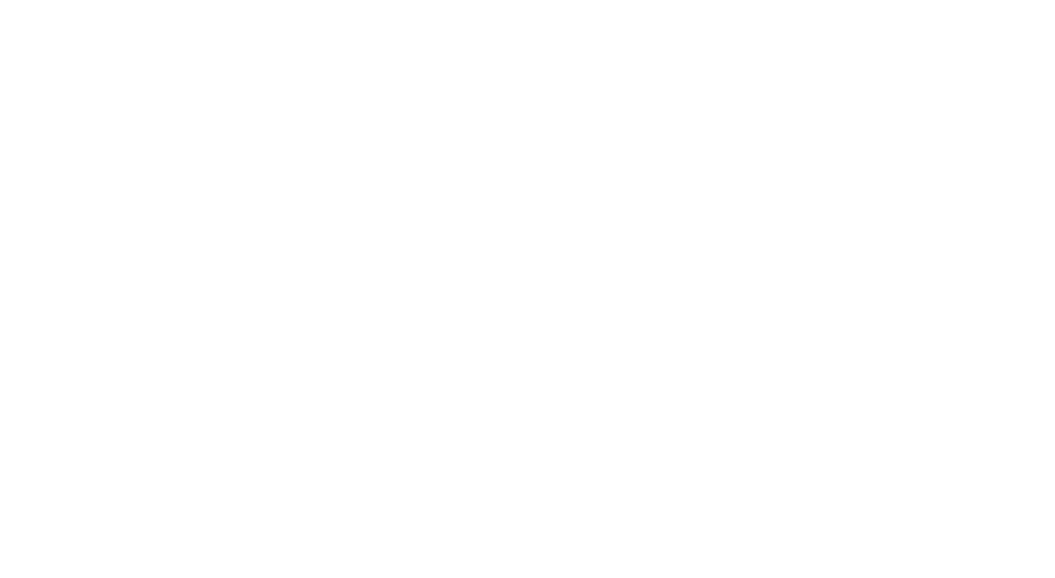
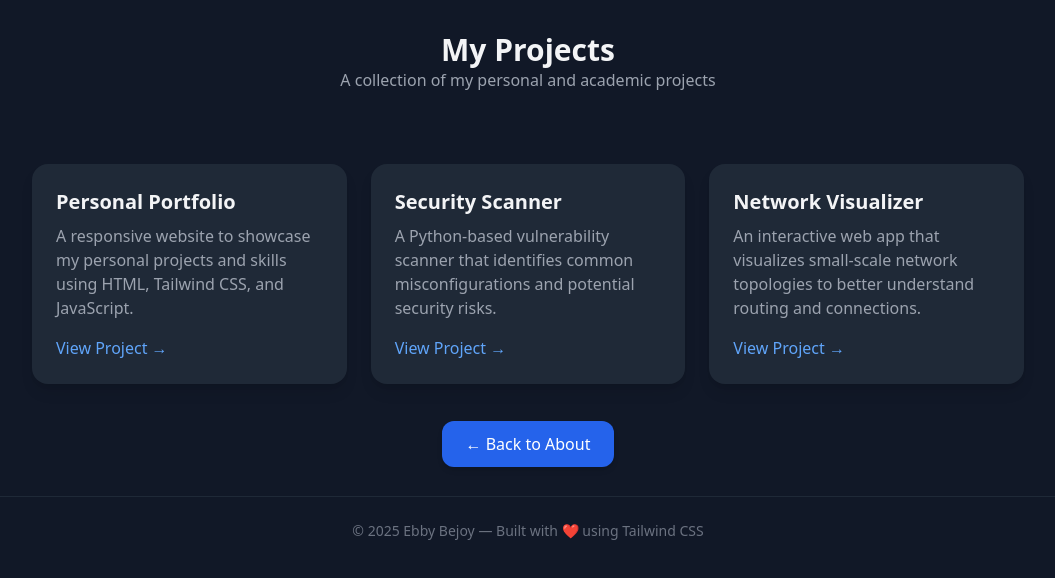
Before and after one commit to EbbyBejoy/ebbybejoy.github.io, a plain HTML site: page projects.html in a window 1280 px wide. Shown: the whole page, without its empty margins (112-1167 px from the left). Drawn offline with nearby package versions, Linux system fonts and the light colour scheme.

Commit message:
Update projects.html

```diff
--- a/projects.html
+++ b/projects.html
@@ -1 +1,59 @@
 <!DOCTYPE html>
+<html lang="en" class="dark">
+<head>
+  <meta charset="UTF-8" />
+  <meta name="viewport" content="width=device-width, initial-scale=1.0" />
+  <meta name="color-scheme" content="dark light">
+  <title>Ebby Bejoy | Projects</title>
+  <script src="https://cdn.tailwindcss.com"></script>
+</head>
+<body class="bg-gray-900 text-gray-100 font-sans">
+  <!-- Header -->
+  <header class="py-8 text-center">
+    <h1 class="text-3xl font-bold">My Projects</h1>
+    <p class="text-gray-400">A collection of my personal and academic projects</p>
+  </header>
+
+  <!-- Projects Section -->
+  <section id="projects" class="max-w-5xl mx-auto py-10 px-4">
+    <div class="grid md:grid-cols-3 gap-6">
+      <!-- Project 1 -->
+      <div class="bg-gray-800 rounded-2xl p-6 shadow-lg hover:shadow-xl transition">
+        <h3 class="text-xl font-bold mb-2">Personal Portfolio</h3>
+        <p class="text-gray-400 mb-4">
+          A responsive website to showcase my personal projects and skills using HTML, Tailwind CSS, and JavaScript.
+        </p>
+        <a href="#" class="text-blue-400 hover:underline">View Project →</a>
+      </div>
+
+      <!-- Project 2 -->
+      <div class="bg-gray-800 rounded-2xl p-6 shadow-lg hover:shadow-xl transition">
+        <h3 class="text-xl font-bold mb-2">Security Scanner</h3>
+        <p class="text-gray-400 mb-4">
+          A Python-based vulnerability scanner that identifies common misconfigurations and potential security risks.
+        </p>
+        <a href="#" class="text-blue-400 hover:underline">View Project →</a>
+      </div>
+
+      <!-- Project 3 -->
+      <div class="bg-gray-800 rounded-2xl p-6 shadow-lg hover:shadow-xl transition">
+        <h3 class="text-xl font-bold mb-2">Network Visualizer</h3>
+        <p class="text-gray-400 mb-4">
+          An interactive web app that visualizes small-scale network topologies to better understand routing and connections.
+        </p>
+        <a href="#" class="text-blue-400 hover:underline">View Project →</a>
+      </div>
+    </div>
+
+    <!-- Back to About Page Button -->
+    <div class="text-center mt-12">
+      <a href="index.html" class="px-6 py-3 bg-blue-600 text-white rounded-xl shadow-md hover:bg-blue-500 transition">← Back to About</a>
+    </div>
+  </section>
+
+  <!-- Footer -->
+  <footer class="text-center py-6 border-t border-gray-800 text-gray-500 text-sm">
+    © 2025 Ebby Bejoy — Built with ❤️ using Tailwind CSS
+  </footer>
+</body>
+</html>
```
